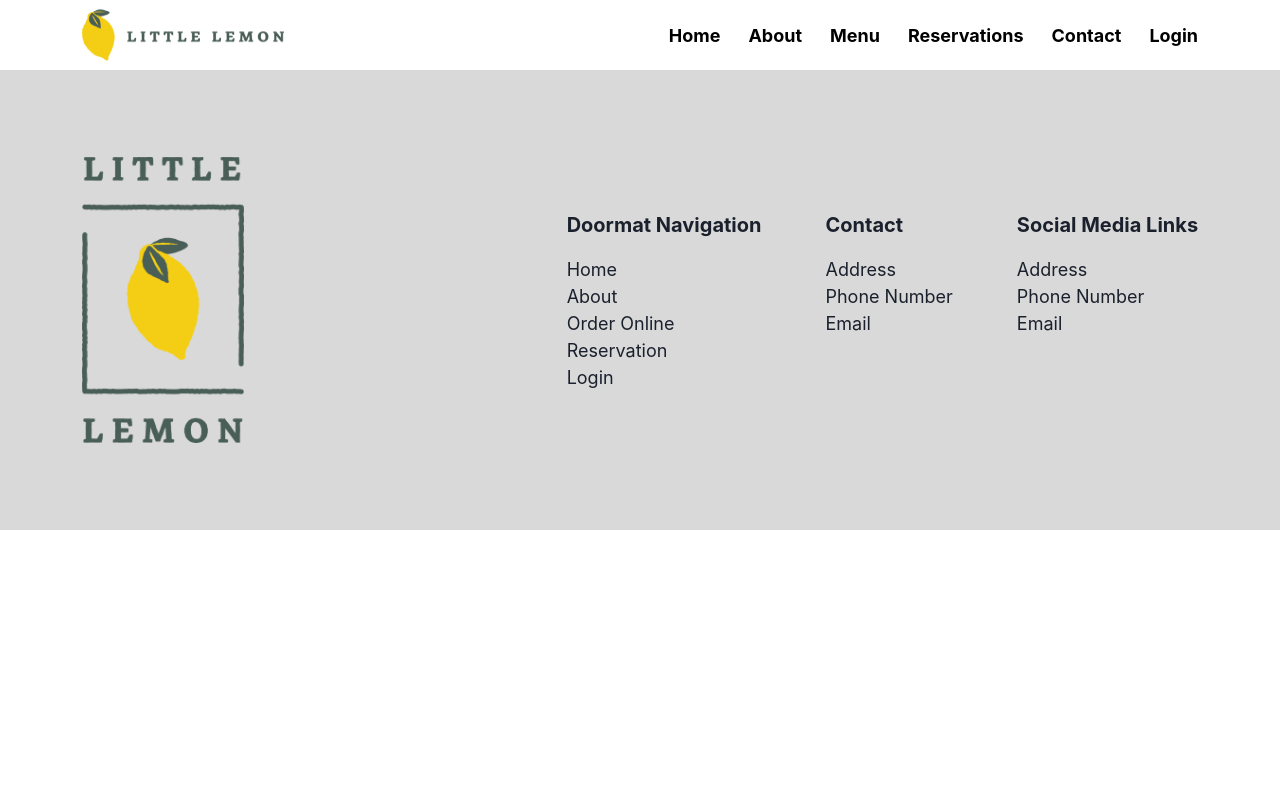
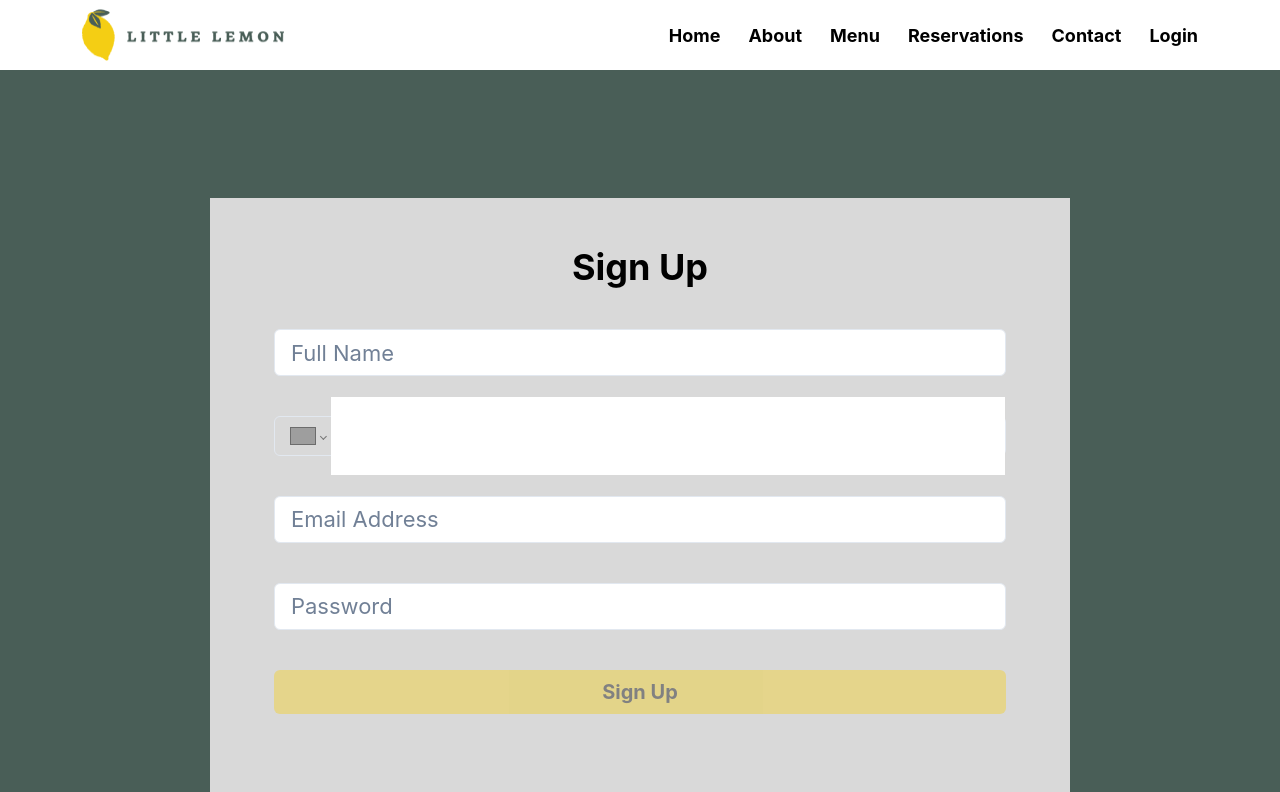
Before and after one commit to hassanaboukhalil/little_lemon_restaurant, a React (Create React App) app: page /signup in a window 1280 px wide. Shown: the top 792 px of the page. Built offline with nearby package versions, Linux system fonts and the light colour scheme; grey boxes are pictures that could not be loaded.

Commit message:
create the signup page

```diff
--- a/src/App.js
+++ b/src/App.js
@@ -9,6 +9,7 @@ import ConfirmedBooking from './components/pages/ConfirmedBooking';
 import ContactPage from './components/pages/ContactPage';
 import MenuPage from './components/pages/MenuPage';
 import LoginPage from './components/pages/LoginPage';
+import SignupPage from './components/pages/SignupPage';
 
 
 
@@ -23,6 +24,7 @@ function App() {
           <Route path='/contact-page' element={<ContactPage />} />
           <Route path='/menu-page' element={<MenuPage />} />
           <Route path='/login' element={<LoginPage />} />
+          <Route path='/signup' element={<SignupPage />} />
         </Routes>
         <Footer />
     </ChakraProvider>
--- /dev/null
+++ b/src/components/pages/SignupPage.js
@@ -0,0 +1,78 @@
+import React from 'react'
+import Main from '../layout/Main'
+import { useFormik } from 'formik'
+import * as Yup from 'yup'
+import { Button, FormControl, FormErrorMessage, Heading, Input } from '@chakra-ui/react'
+import PhoneInput from 'react-phone-number-input'
+import { Link, useNavigate } from 'react-router-dom'
+
+export default function SignupPage() {
+    const navigate = useNavigate();
+
+    const formik = useFormik({
+        initialValues: {
+            fullName: '',
+            phone: '',
+            email: '',
+            password: '',
+        },
+        onSubmit: (values) => {
+            alert('you signup succesfuly')
+            formik.resetForm()
+        },
+        validationSchema: Yup.object({
+            fullName: Yup.string().min(4, "the first name should contain at least 2 letters").max(10).required("Required"),
+            phone: Yup.string(),
+            email: Yup.string().email("Invalid email address").required("Required"),
+            password: Yup.string().min(8, "Password should contain at least 8 characters").required("Required")
+        })
+    })
+
+    function handle_submit(e){
+        e.preventDefault();
+        formik.handleSubmit(e)
+    }
+
+  return (
+    <Main>
+        <section className="login-section">
+            <div className='container login-div'>
+                <form className='login-form' onSubmit={handle_submit}>
+                    <Heading className='title' w="100%">Sign Up</Heading>
+                    <FormControl className='fullName' role='group' isInvalid={formik.touched.fullName && formik.errors.fullName}>
+                        <Input type='text' placeholder='Full Name' {...formik.getFieldProps("fullName")} aria-label='Enter your full name' required/>
+                        <FormErrorMessage>{formik.errors.fullName}</FormErrorMessage>
+                    </FormControl>
+                    <FormControl className='phone-input' role='group' isInvalid={formik.touched.phone && formik.errors.phone}>
+                        <PhoneInput
+                            className='chakra-input css-1cjy4zv'
+                            addInternationalOption={false}
+                            name="phone"
+                            defaultCountry="US"
+                            value={formik.values.phone}
+                            onChange={(value) => formik.setFieldValue('phone', value)}
+                            style={{paddingRight: 0}}
+                        />
+                        <FormErrorMessage>{formik.errors.phone}</FormErrorMessage>
+                    </FormControl>
+                    <FormControl className='email' role='group' style={{paddingTop: 0}} isInvalid={formik.touched.email && formik.errors.email}>
+                        <Input type='email' placeholder='Email Address' {...formik.getFieldProps("email")} aria-label='Enter the email address' required/>
+                        <FormErrorMessage>{formik.errors.email}</FormErrorMessage>
+                    </FormControl>
+                    <FormControl role='group' isInvalid={formik.touched.password && formik.errors.password}>
+                        <Input type='password' placeholder='Password' {...formik.getFieldProps("password")} aria-label='Enter the password' required/>
+                        <FormErrorMessage>{formik.errors.password}</FormErrorMessage>
+                    </FormControl>
+                    <Button className='btn' type="submit" w="100%" bg="#7f5ad5" color="white" isDisabled={(formik.errors.email || formik.errors.password || formik.errors.fullName || !formik.values.fullName || !formik.values.email || !formik.values.password) ? true : false} isLoading={false} aria-label="On Click">
+                        Sign Up
+                    </Button>
+                    <p className='question'>Do you have an account ?</p>
+                    <Button className='btn' onClick={() => navigate('/login')} w="100%" bg="#7f5ad5" color="white" isLoading={false} aria-label="On Click">
+                        Login
+                    </Button>
+                </form>
+            </div>
+        </section>
+    </Main>
+  )
+}
```
